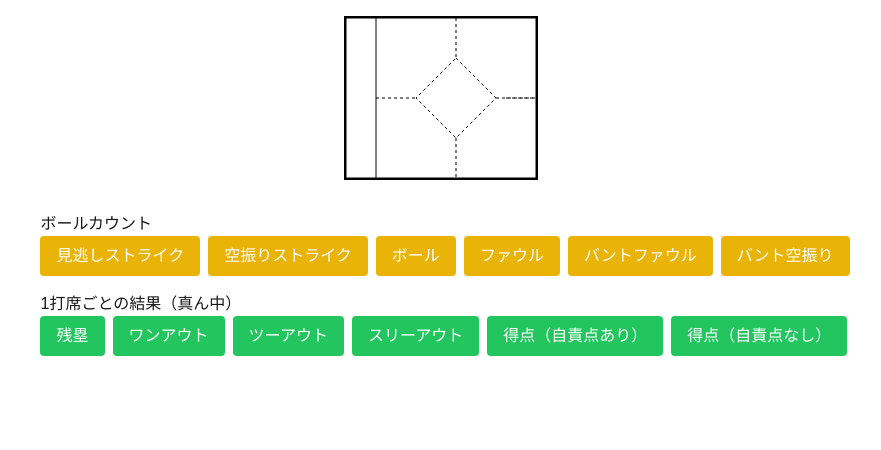
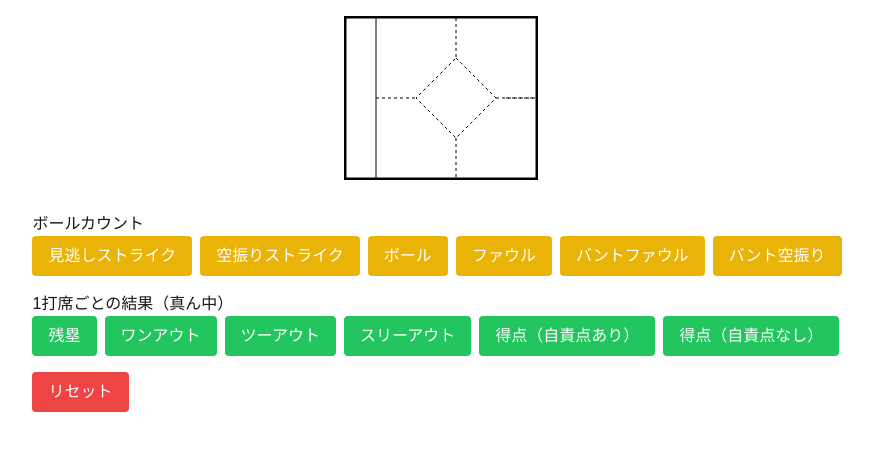
Before and after one commit to shicchi-7913/BaseBallScoreQuiz, a Next.js app: page / in a window 1280 px wide. Shown: the top 450 px of the page, without its empty margins (199-1080 px from the left). Built offline with nearby package versions, Linux system fonts and the light colour scheme.

Commit message:
リセット機能

```diff
--- a/components/ScoreBook/MergedCanvas.tsx
+++ b/components/ScoreBook/MergedCanvas.tsx
@@ -5,11 +5,12 @@ import { CellSize } from '@/const/CanvasSizes'
 import { useRef, useState, useEffect } from 'react'
 
 export const MergedCanvas = () => {
-  const canvasRef = useRef<HTMLCanvasElement>(null)
-  const [content, setContent] = useState({
+  const initState = {
     ballCount: [] as BallCount[],
     atBatResult: null as AtBatResult,
-  })
+  }
+  const canvasRef = useRef<HTMLCanvasElement>(null)
+  const [content, setContent] = useState(initState)
 
   const handleButtonClick = (
     section: 'BallCount' | 'AtBatResult',
@@ -28,6 +29,10 @@ export const MergedCanvas = () => {
         }
       }
     })
+  }
+
+  const resetScore = () => {
+    setContent(initState)
   }
 
   useEffect(() => {
@@ -164,6 +169,9 @@ export const MergedCanvas = () => {
     // score で red を指定したため black に戻す
     ctx.strokeStyle = 'black'
     // --- ここまで 1打席ごとの結果（真ん中）---
+
+    // --- ここから ---
+    // --- ここまで ---
   }, [content])
 
   return (
@@ -176,73 +184,73 @@ export const MergedCanvas = () => {
       ></canvas>
 
       <div className="mt-4">
-        <div className="mt-4 space-x-2">
-          <p className="ml-2">ボールカウント</p>
+        <div className="mt-4">
+          <p>ボールカウント</p>
           <button
-            className="px-4 py-2 bg-yellow-500 text-white rounded hover:bg-yellow-700"
+            className="mr-2 px-4 py-2 bg-yellow-500 text-white rounded hover:bg-yellow-700"
             onClick={() => handleButtonClick('BallCount', 'calledStrike')}
           >
             見逃しストライク
           </button>
           <button
-            className="px-4 py-2 bg-yellow-500 text-white rounded hover:bg-yellow-700"
+            className="mr-2 px-4 py-2 bg-yellow-500 text-white rounded hover:bg-yellow-700"
             onClick={() => handleButtonClick('BallCount', 'swingingStrike')}
           >
             空振りストライク
           </button>
           <button
-            className="px-4 py-2 bg-yellow-500 text-white rounded hover:bg-yellow-700"
+            className="mr-2 px-4 py-2 bg-yellow-500 text-white rounded hover:bg-yellow-700"
             onClick={() => handleButtonClick('BallCount', 'ball')}
           >
             ボール
           </button>
           <button
-            className="px-4 py-2 bg-yellow-500 text-white rounded hover:bg-yellow-700"
+            className="mr-2 px-4 py-2 bg-yellow-500 text-white rounded hover:bg-yellow-700"
             onClick={() => handleButtonClick('BallCount', 'foulBall')}
           >
             ファウル
           </button>
           <button
-            className="px-4 py-2 bg-yellow-500 text-white rounded hover:bg-yellow-700"
+            className="mr-2 px-4 py-2 bg-yellow-500 text-white rounded hover:bg-yellow-700"
             onClick={() => handleButtonClick('BallCount', 'buntFoul')}
           >
             バントファウル
           </button>
           <button
-            className="px-4 py-2 bg-yellow-500 text-white rounded hover:bg-yellow-700"
+            className="mr-2 px-4 py-2 bg-yellow-500 text-white rounded hover:bg-yellow-700"
             onClick={() => handleButtonClick('BallCount', 'buntMiss')}
           >
             バント空振り
           </button>
         </div>
-        <div className="mt-4 space-x-2">
-          <p className="ml-2">1打席ごとの結果（真ん中）</p>
+        <div className="mt-4">
+          <p>1打席ごとの結果（真ん中）</p>
           <button
-            className="px-4 py-2 bg-green-500 text-white rounded hover:bg-green-700"
+            className="mr-2 px-4 py-2 bg-green-500 text-white rounded hover:bg-green-700"
             onClick={() => handleButtonClick('AtBatResult', 'leftOnBase')}
           >
             残塁
           </button>
           <button
-            className="px-4 py-2 bg-green-500 text-white rounded hover:bg-green-700"
+            className="mr-2 px-4 py-2 bg-green-500 text-white rounded hover:bg-green-700"
             onClick={() => handleButtonClick('AtBatResult', 'oneOut')}
           >
             ワンアウト
           </button>
           <button
-            className="px-4 py-2 bg-green-500 text-white rounded hover:bg-green-700"
+            className="mr-2 px-4 py-2 bg-green-500 text-white rounded hover:bg-green-700"
             onClick={() => handleButtonClick('AtBatResult', 'twoOut')}
           >
             ツーアウト
           </button>
           <button
-            className="px-4 py-2 bg-green-500 text-white rounded hover:bg-green-700"
+            className="mr-2 px-4 py-2 bg-green-500 text-white rounded hover:bg-green-700"
             onClick={() => handleButtonClick('AtBatResult', 'threeOut')}
           >
             スリーアウト
           </button>
           <button
-            className="px-4 py-2 bg-green-500 text-white rounded hover:bg-green-700"
+            className="mr-2 px-4 py-2 bg-green-500 text-white rounded hover:bg-green-700"
             onClick={() =>
               handleButtonClick('AtBatResult', 'scoreWithEarnedRun')
             }
@@ -256,6 +264,14 @@ export const MergedCanvas = () => {
             得点（自責点なし）
           </button>
         </div>
+        <div className="mt-4">
+          <button
+            className="px-4 py-2 bg-red-500 text-white rounded hover:bg-red-700"
+            onClick={() => resetScore()}
+          >
+            リセット
+          </button>
+        </div>
       </div>
     </>
   )
```
